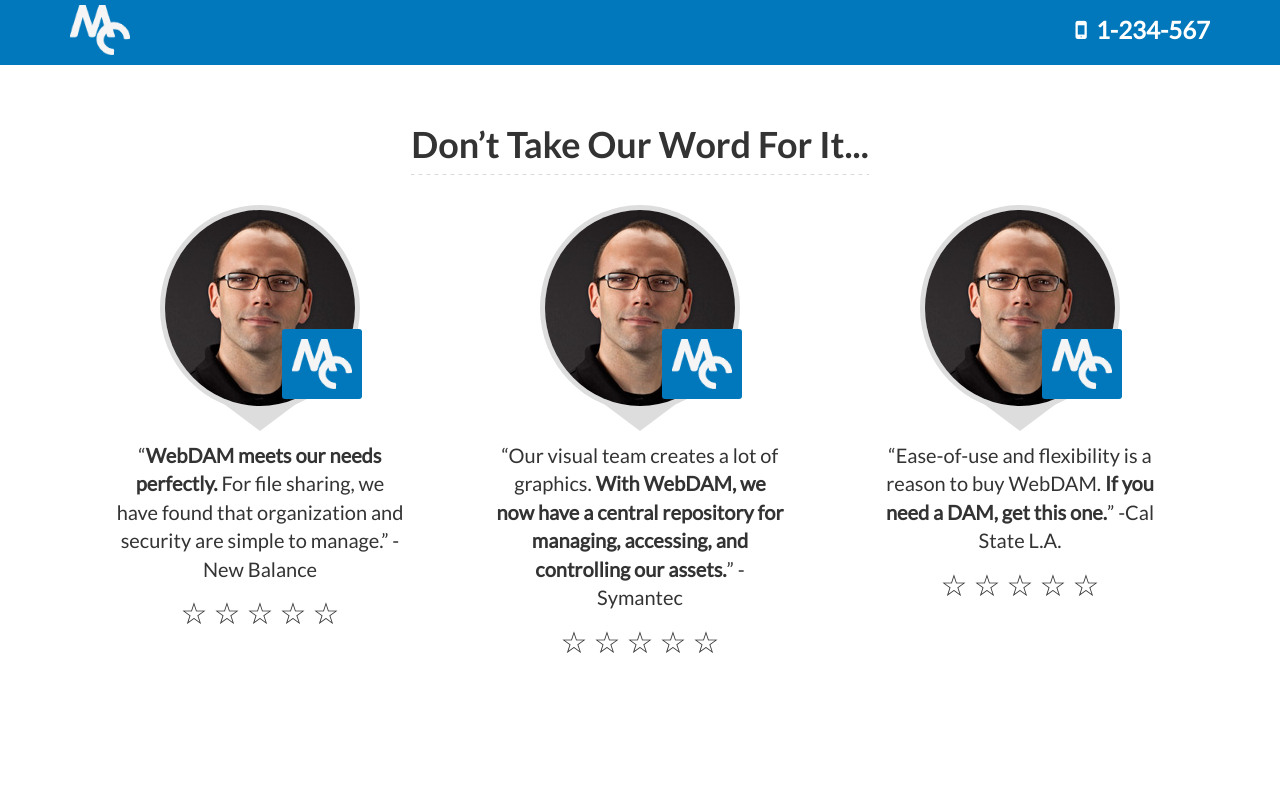
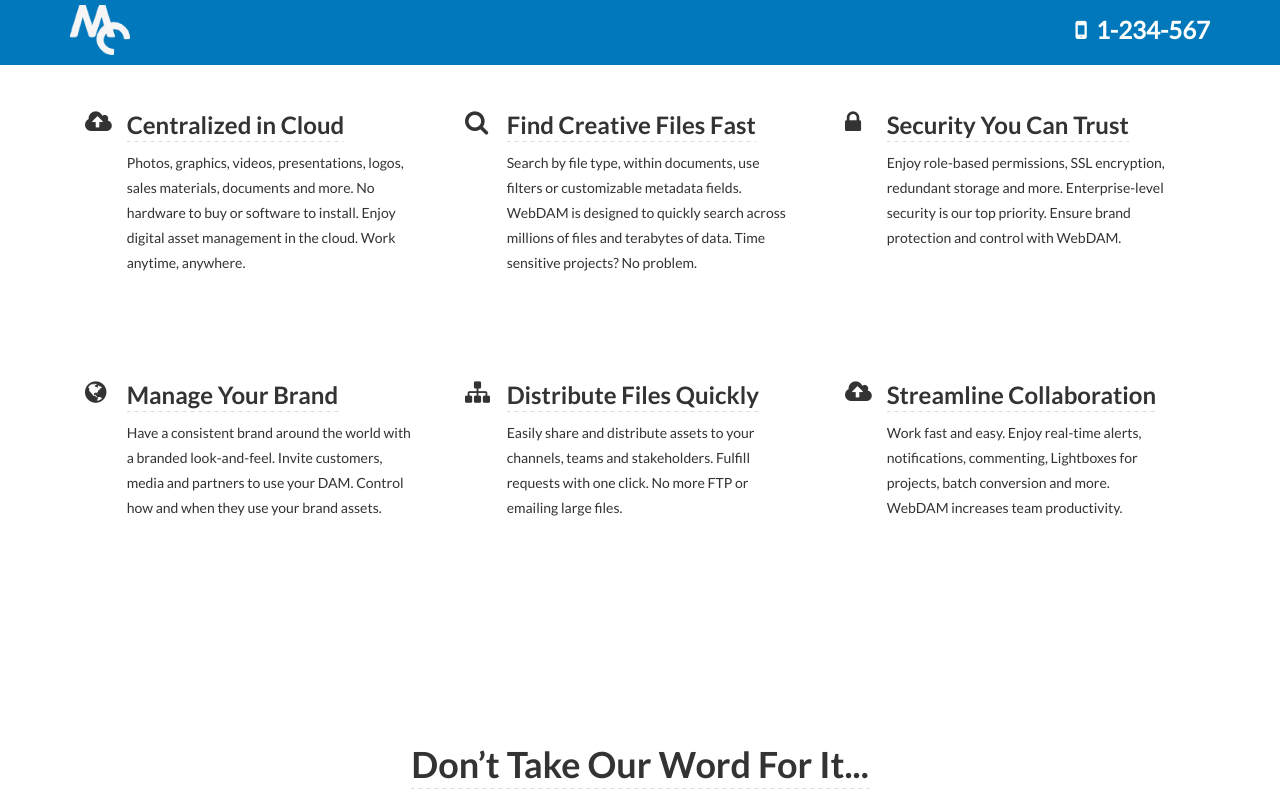
Before and after one commit to brainwithE/webdam-demo, a website: page index.html in a window 1280 px wide. Shown: the top 792 px of the page. Drawn offline with Linux system fonts and the light colour scheme.

Commit message:
feat: add features section

```diff
--- /dev/null
+++ b/assets/css/pages/_features.scss
@@ -0,0 +1,31 @@
+/* Features Section
+   ========================================================================== */
+
+
+
+.feature-panel {
+	height: 270px;
+	max-height: 300px;
+	overflow: hidden;
+	padding: 0;
+
+	.icon {
+		font-size: 2.5rem;
+		margin-right: 10px;
+	}
+
+	 h2 {
+	 	margin-top: 5px;
+
+		span{
+			line-height: 30px;
+			margin-bottom: 10px;
+
+		}
+	}
+
+	p{
+		line-height: 25px;
+	}
+
+}
--- a/assets/css/partials/_typography.scss
+++ b/assets/css/partials/_typography.scss
@@ -111,8 +111,8 @@
 }
 
 .dotted-border{
-	display: inline-block;
-	padding-bottom: 10px;
+	/* display: inline-block; */
+	padding-bottom: 3px;
 	margin-bottom: 20px;
 	background: url('../img/bg_dotted.png') repeat-x left bottom;
 }
--- a/assets/css/style.scss
+++ b/assets/css/style.scss
@@ -17,6 +17,7 @@
 
 @import "pages/_homepage";
 @import "pages/_review";
+@import "pages/_features";
 
 /* Third-party
    ========================================================================== */
--- a/index.html
+++ b/index.html
@@ -16,6 +16,71 @@
 					<div id="phone" class="_pull-right"><label>1-234-567</label></div>
 				</div>
 			</header>
+
+			<section>
+				<div class="container">
+					<div class="col-sm-6 col-md-4 feature-panel">
+						<div class="col-xs-1 icon"><i class="fa fa-cloud-upload" aria-hidden="true"></i></div>
+						<div class="col-xs-10">
+							<h2><span class="dotted-border ">Centralized in Cloud</span></h2>
+							<div class="content">
+								<p>Photos, graphics, videos, presentations, logos, sales materials, documents and more. No hardware to buy or software to install. Enjoy digital asset management in the cloud. Work anytime, anywhere.</p>
+							</div>
+						</div>
+					</div>
+
+					<div class="col-sm-6 col-md-4 feature-panel">
+						<div class="col-xs-1 icon"><i class="fa fa-search" aria-hidden="true"></i></div>
+						<div class="col-xs-10">
+							<h2><span class="dotted-border ">Find Creative Files Fast</span></h2>
+							<div class="content">
+								<p>Search by file type, within documents, use filters or customizable metadata fields. WebDAM is designed to quickly search across millions of files and terabytes of data. Time sensitive projects? No problem.</p>
+							</div>
+						</div>
+					</div>
+
+					<div class="col-sm-6 col-md-4 feature-panel">
+						<div class="col-xs-1 icon"><i class="fa fa-lock" aria-hidden="true"></i></div>
+						<div class="col-xs-10">
+							<h2><span class="dotted-border ">Security You Can Trust</span></h2>
+							<div class="content">
+								<p>Enjoy role-based permissions, SSL encryption, redundant storage and more. Enterprise-level security is our top priority. Ensure brand protection and control with WebDAM.</p>
+							</div>
+						</div>
+					</div>
+
+					<div class="col-sm-6 col-md-4 feature-panel">
+						<div class="col-xs-1 icon"><i class="fa fa-globe" aria-hidden="true"></i></div>
+						<div class="col-xs-10">
+							<h2><span class="dotted-border ">Manage Your Brand</span></h2>
+							<div class="content">
+								<p>Have a consistent brand around the world with a branded look-and-feel. Invite customers, media and partners to use your DAM. Control how and when they use your brand assets.</p>
+							</div>
+						</div>
+					</div>
+
+					<div class="col-sm-6 col-md-4 feature-panel">
+						<div class="col-xs-1 icon"><i class="fa fa-sitemap" aria-hidden="true"></i></div>
+						<div class="col-xs-10">
+							<h2><span class="dotted-border ">Distribute Files Quickly</span></h2>
+							<div class="content">
+								<p>Easily share and distribute assets to your channels, teams and stakeholders. Fulfill requests with one click. No more FTP or emailing large files.</p>
+							</div>
+						</div>
+					</div>
+
+					<div class="col-sm-6 col-md-4 feature-panel">
+						<div class="col-xs-1 icon"><i class="fa fa-cloud-upload" aria-hidden="true"></i></div>
+						<div class="col-xs-10">
+							<h2><span class="dotted-border ">Streamline Collaboration</span></h2>
+							<div class="content">
+								<p>Work fast and easy. Enjoy real-time alerts, notifications, commenting, Lightboxes for projects, batch conversion and more. WebDAM increases team productivity.</p>
+							</div>
+						</div>
+					</div>
+
+				</div>
+			</section>
 
 			<section>
 				<div class="container _text-center">
```
Also changed, not shown: assets/css/style.css.
